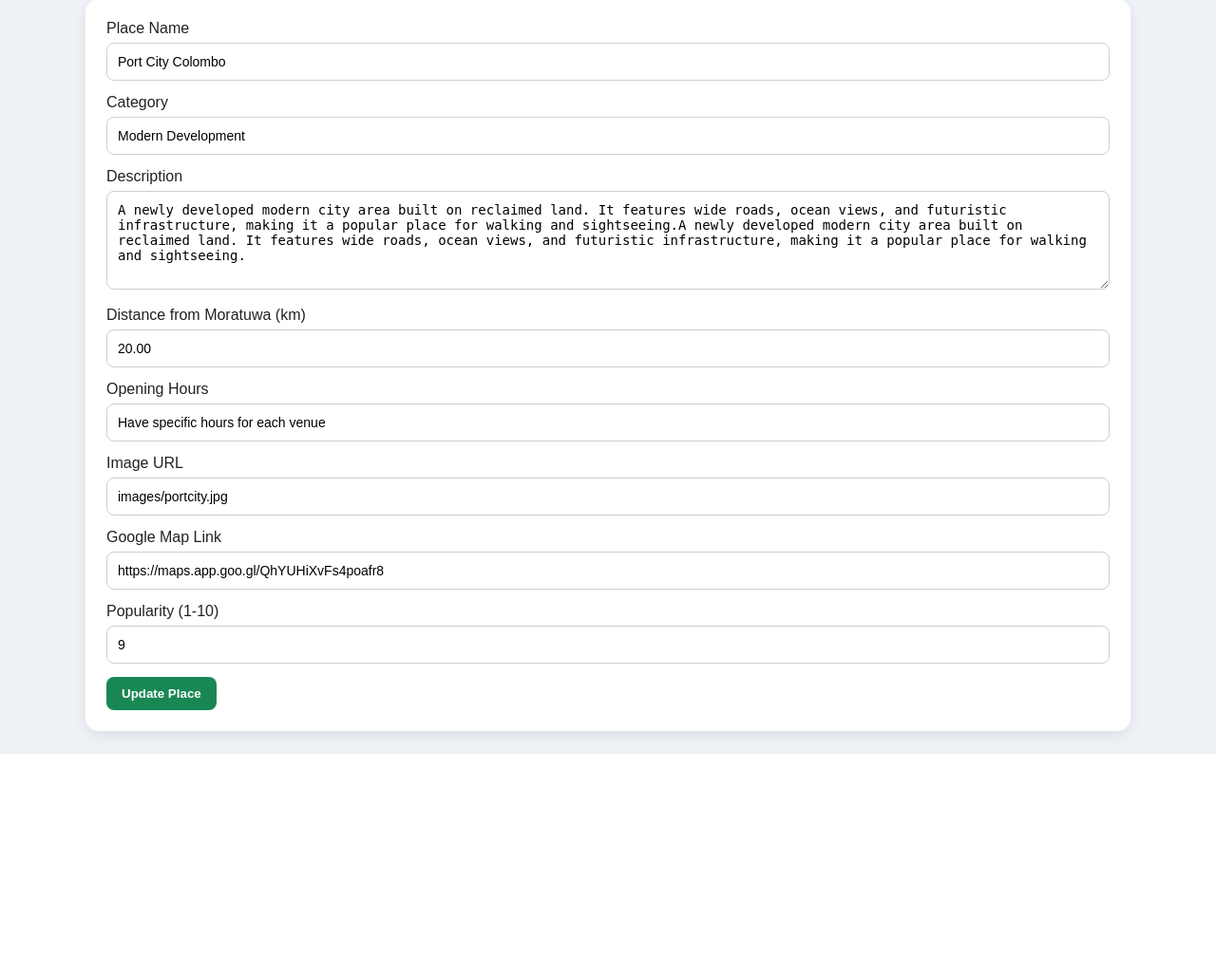
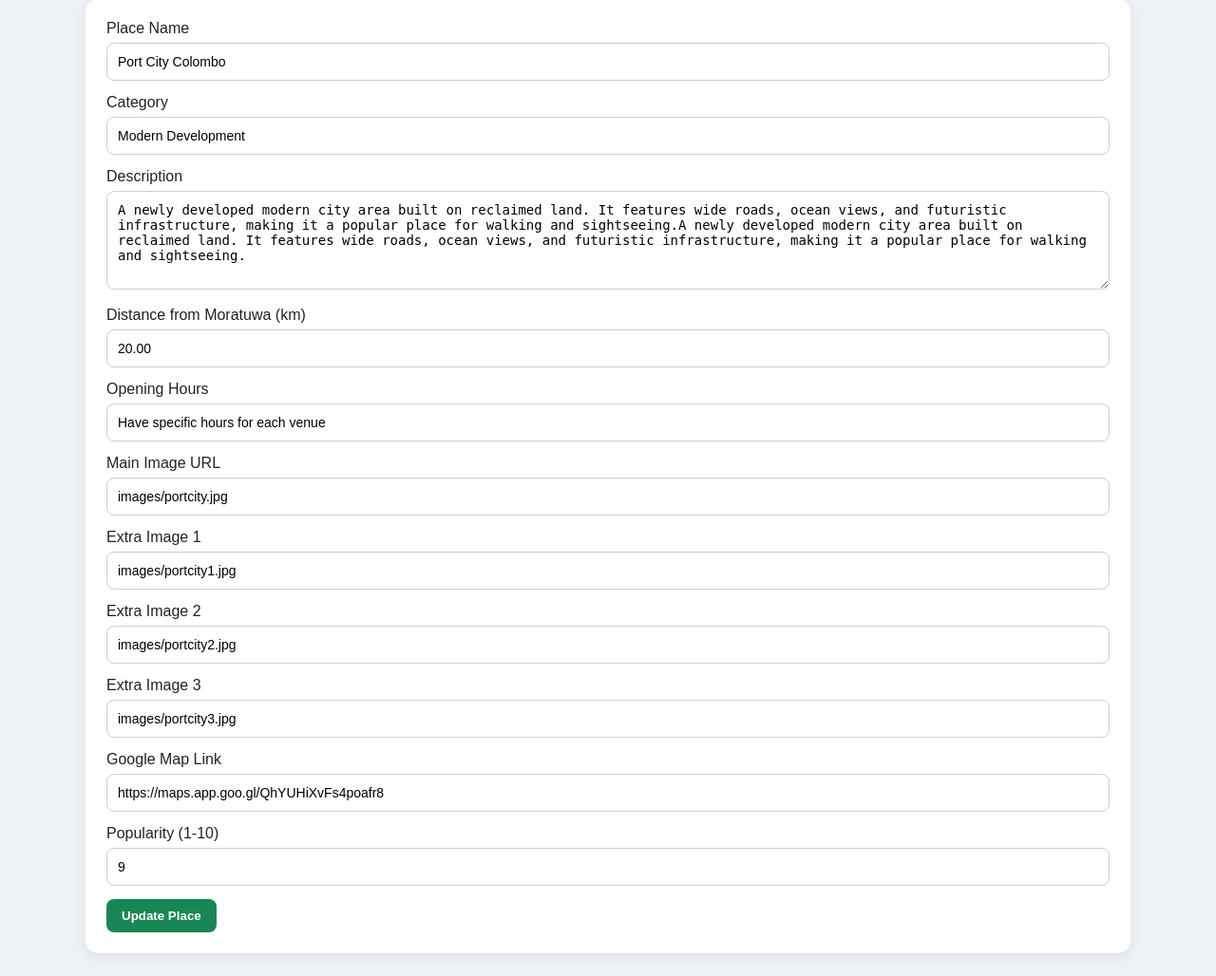
Before and after one commit to karunaratnend/tourist-planner, a PHP site: page /edit_place.php?id=16 in a window 1280 px wide. Shown: the part 219-1247 px from the top of the page at 95% size. Before the commit the page ends 1013 px from the top, so only its background shows below. Run offline with PHP 8.4, Linux system fonts and the light colour scheme; a user stored in the database is signed in; data comes from the database, SQL or seed files in the repository.

Commit message:
Final project ready

```diff
--- a/db.php
+++ b/db.php
@@ -1,9 +1,9 @@
 <?php
+session_start();
+
 $conn = mysqli_connect("localhost", "root", "", "tourist_db");
 
 if (!$conn) {
     die("Database connection failed: " . mysqli_connect_error());
 }
-
-session_start();
 ?>
--- a/edit_place.php
+++ b/edit_place.php
@@ -18,7 +18,15 @@ if (!$place) {
     die("Place not found.");
 }
 
-$message = '';
+/* Get existing extra images */
+$extra_images = ['', '', ''];
+$image_result = mysqli_query($conn, "SELECT * FROM place_images WHERE place_id = $id ORDER BY id ASC LIMIT 3");
+
+$i = 0;
+while ($img = mysqli_fetch_assoc($image_result)) {
+    $extra_images[$i] = $img['image_path'];
+    $i++;
+}
 
 if ($_SERVER['REQUEST_METHOD'] == 'POST') {
     $name = mysqli_real_escape_string($conn, $_POST['name']);
@@ -27,6 +35,9 @@ if ($_SERVER['REQUEST_METHOD'] == 'POST') {
     $distance = mysqli_real_escape_string($conn, $_POST['distance']);
     $opening_hours = mysqli_real_escape_string($conn, $_POST['opening_hours']);
     $image = mysqli_real_escape_string($conn, $_POST['image']);
+    $extra_image1 = mysqli_real_escape_string($conn, $_POST['extra_image1']);
+    $extra_image2 = mysqli_real_escape_string($conn, $_POST['extra_image2']);
+    $extra_image3 = mysqli_real_escape_string($conn, $_POST['extra_image3']);
     $map_link = mysqli_real_escape_string($conn, $_POST['map_link']);
     $popularity = mysqli_real_escape_string($conn, $_POST['popularity']);
 
@@ -41,6 +52,21 @@ if ($_SERVER['REQUEST_METHOD'] == 'POST') {
         popularity='$popularity'
         WHERE id=$id
     ");
+
+    /* Replace old extra images with new ones */
+    mysqli_query($conn, "DELETE FROM place_images WHERE place_id = $id");
+
+    if ($extra_image1 != '') {
+        mysqli_query($conn, "INSERT INTO place_images (place_id, image_path) VALUES ($id, '$extra_image1')");
+    }
+
+    if ($extra_image2 != '') {
+        mysqli_query($conn, "INSERT INTO place_images (place_id, image_path) VALUES ($id, '$extra_image2')");
+    }
+
+    if ($extra_image3 != '') {
+        mysqli_query($conn, "INSERT INTO place_images (place_id, image_path) VALUES ($id, '$extra_image3')");
+    }
 
     header("Location: admin_dashboard.php");
     exit();
@@ -80,8 +106,17 @@ if ($_SERVER['REQUEST_METHOD'] == 'POST') {
             <label>Opening Hours</label>
             <input type="text" name="opening_hours" value="<?php echo htmlspecialchars($place['opening_hours']); ?>">
 
-            <label>Image URL</label>
+            <label>Main Image URL</label>
             <input type="text" name="image" value="<?php echo htmlspecialchars($place['image']); ?>" required>
+
+            <label>Extra Image 1</label>
+            <input type="text" name="extra_image1" value="<?php echo htmlspecialchars($extra_images[0]); ?>">
+
+            <label>Extra Image 2</label>
+            <input type="text" name="extra_image2" value="<?php echo htmlspecialchars($extra_images[1]); ?>">
+
+            <label>Extra Image 3</label>
+            <input type="text" name="extra_image3" value="<?php echo htmlspecialchars($extra_images[2]); ?>">
 
             <label>Google Map Link</label>
             <input type="text" name="map_link" value="<?php echo htmlspecialchars($place['map_link']); ?>" required>
```
Also changed, not shown: add_place.php (+28 -2 lines).
